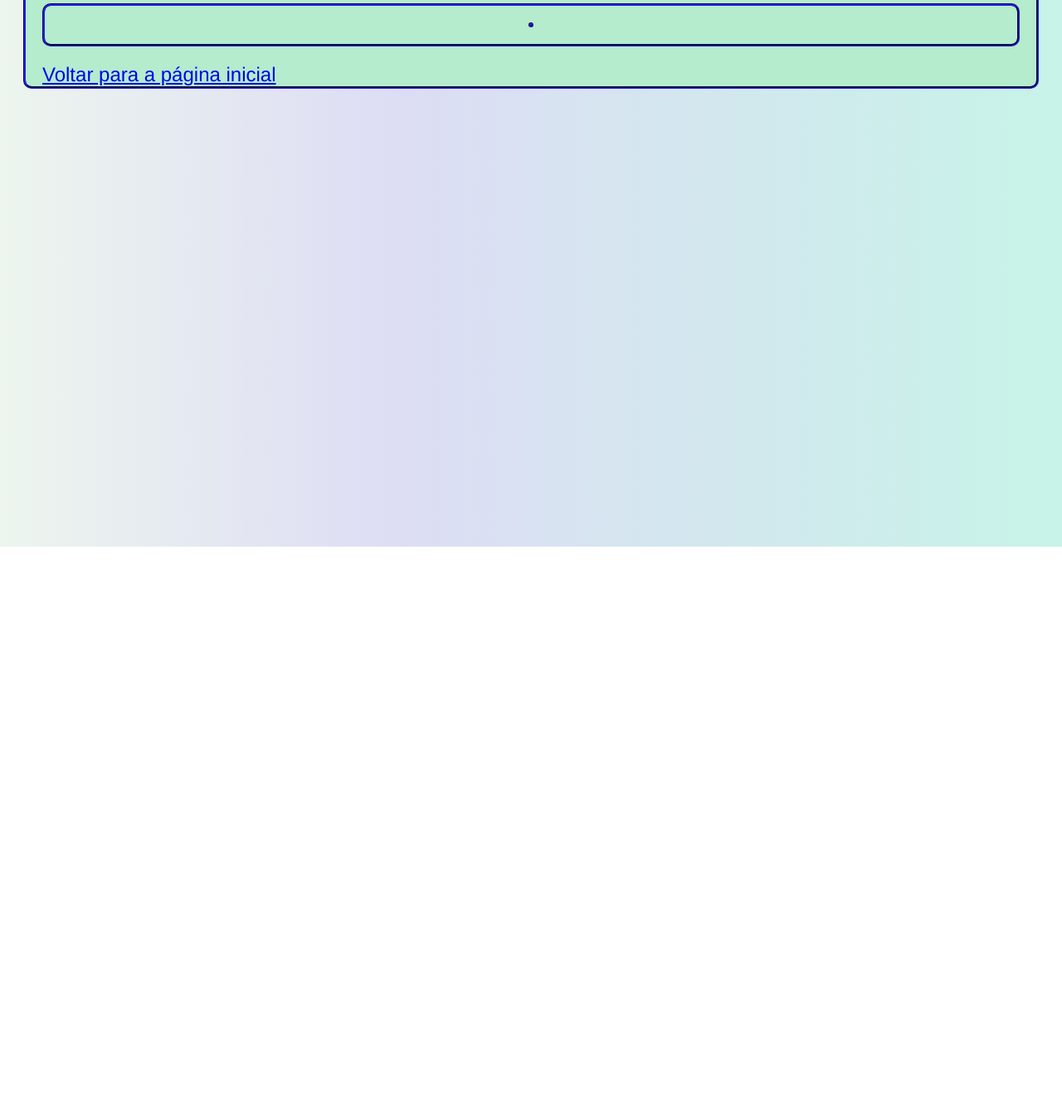
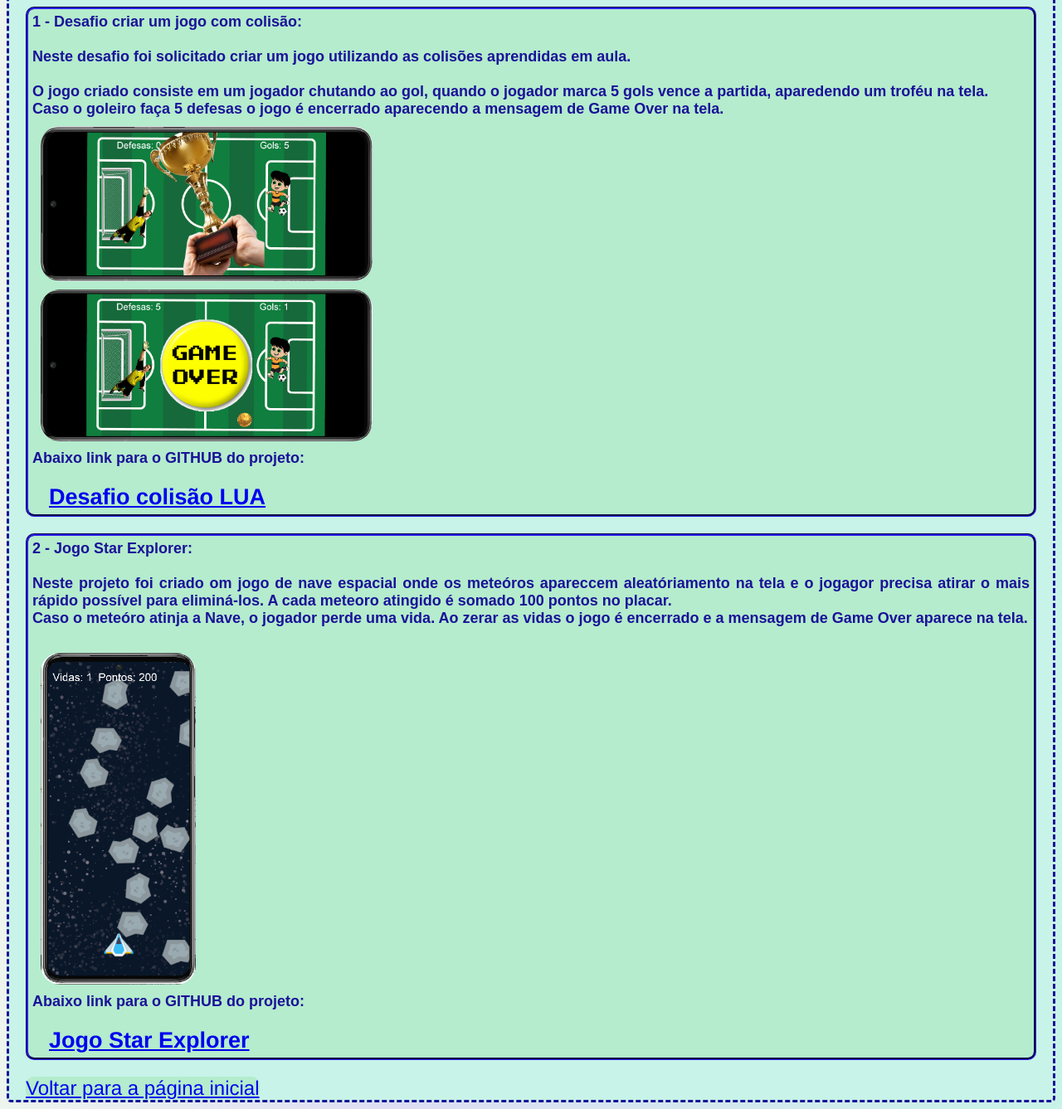
Before and after one commit to rafapliz/portfolio-rafael-liz, a plain HTML site: page lua.html in a window 1280 px wide. Shown: the part 141-1478 px from the top of the page at 83% size. Before the commit the page ends 800 px from the top, so only its background shows below. Drawn offline with Linux system fonts and the light colour scheme.

Commit message:
Add files via upload

```diff
--- a/lua.html
+++ b/lua.html
@@ -7,13 +7,33 @@
 <link rel="stylesheet" href="style.css">
 </head>
 <body>
-    <div>
-        <h1>Projetos em linguagem LUA</h1>
-<div class="container">
-<div></div>
+<div class="html">
+<h1>Projetos em linguagem LUA</h1><BR></BR>
+<p>Abaixo estão listados os desafios realizados por mim durante o curso:</p>
 
+
+    <div> <p class="lista">1 - Desafio criar um jogo com colisão: <br><br>
+    Neste desafio foi solicitado criar um jogo utilizando as colisões aprendidas em aula. <br><br>
+    O jogo criado consiste em um jogador chutando ao gol, quando o jogador marca 5 gols vence a partida, aparedendo um troféu na tela. <br> Caso o goleiro faça 5 defesas o jogo é encerrado aparecendo a mensagem de Game Over na tela.
+    <img class="lua" src="imagens/desafio_colisao.png" width="400px" alt="Trofeu">
+    <img class="lua" src="imagens/desafio_colisao2.png" width="400px" alt="GameOver">
+    Abaixo link para o GITHUB do projeto: <br><br>
+
+    <a href="https://github.com/rafapliz/Projeto_CPDI_LUA/tree/main/Desafio_07_06" target="_blank">Desafio colisão LUA</a>
+    </p></div>
+
+    <div> <p class="lista">2 - Jogo Star Explorer: <br><br>
+    Neste projeto foi criado om jogo de nave espacial onde os meteóros apareccem aleatóriamento na tela e o jogagor precisa atirar o mais rápido possível para eliminá-los. A cada meteoro atingido é somado 100 pontos no placar. <br>
+    Caso o meteóro atinja a Nave, o jogador perde uma vida. Ao zerar as vidas o jogo é encerrado e a mensagem de Game Over aparece na tela. <br><br>
+
+    <img class="lua" src="imagens/starExplorer.png" height="400px" alt="starExplorer">
+    Abaixo link para o GITHUB do projeto: <br><br>
+
+        <a href="https://github.com/rafapliz/Projeto_CPDI_LUA/tree/main/starExplorerV2" target="_blank"> Jogo Star Explorer</a>
+        </p></div>
+
+
+<a href="index.html">Voltar para a página inicial</a>
 </div>
-        <a href="index.html">Voltar para a página inicial</a>
-    </div>
 </body>
 </html>
--- a/style.css
+++ b/style.css
@@ -89,7 +89,12 @@ h2 { background: #1f2e86;
     width: 40%;
     margin: auto;
 }
-
+img.lua{
+    display: flex;
+    margin: 10px;
+    border-radius: 23px;
+    justify-content: space-around;
+}
 img {
     display: flex;
     margin: auto;
```
Also changed, not shown: imagens/desafio_colisao.png (added), imagens/desafio_colisao2.png (added), imagens/starExplorer.png (added).
